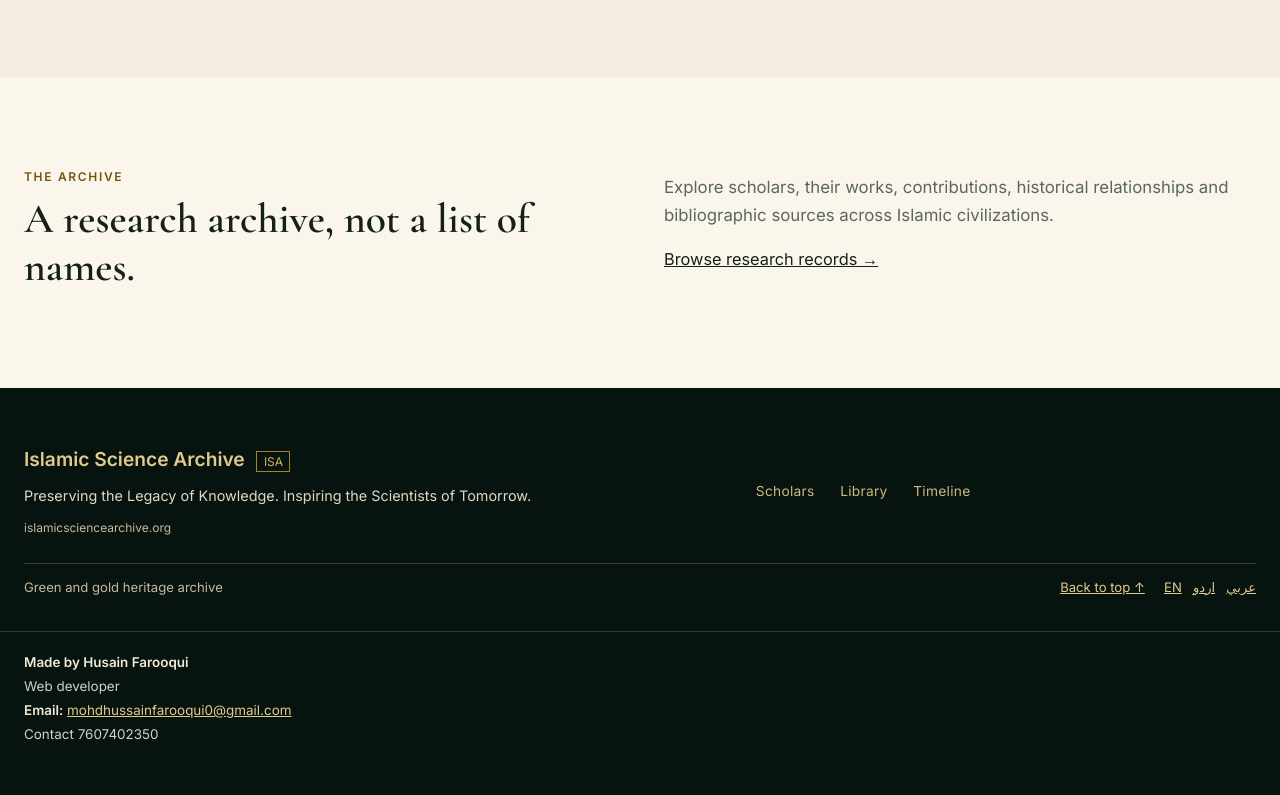
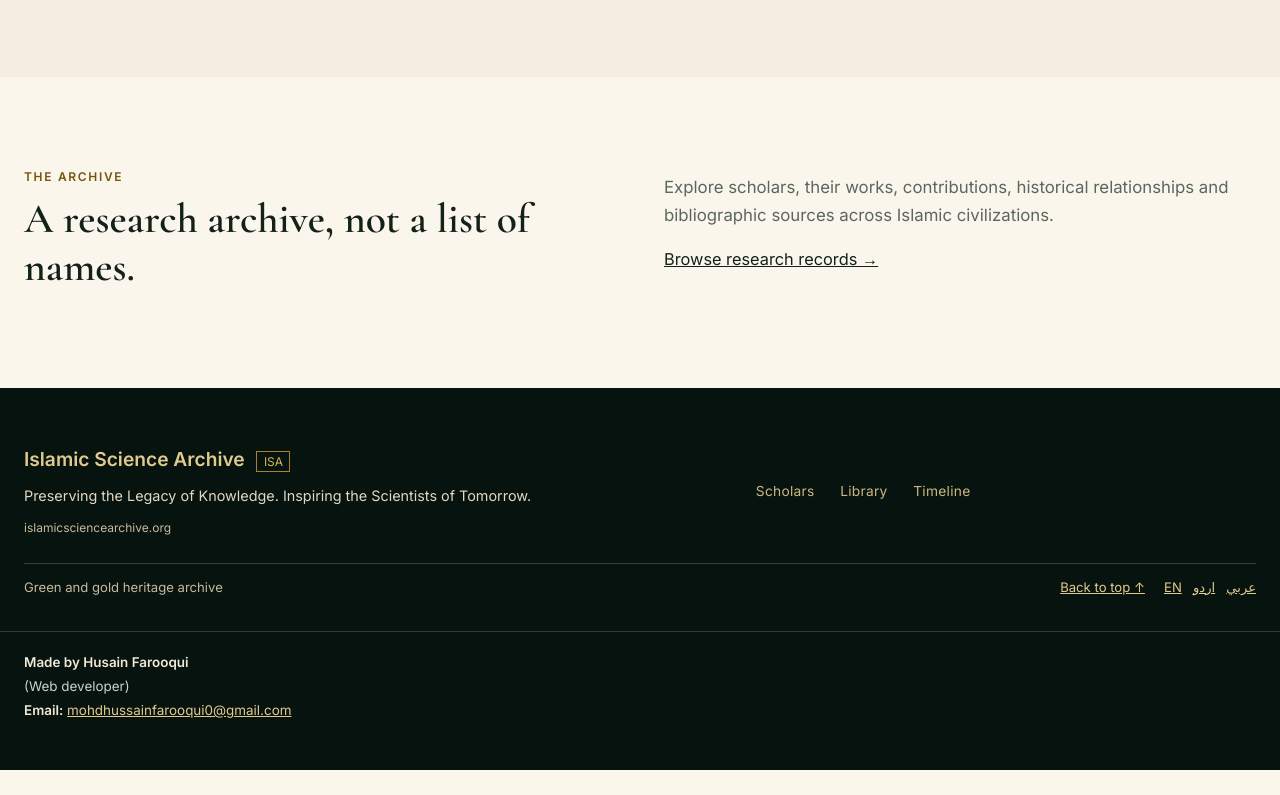
Before and after one commit to Husainfaroqui/ISA-Project-, a website built with Vite: page index.html in a window 1280 px wide. Shown: the part 5114-5909 px from the top of the page. After the commit the page ends 5884 px from the top, so only its background shows below. Built offline with nearby package versions, Linux system fonts and the light colour scheme; some packages are replaced by stand-ins of ours; no server answers; the database is empty; a web font is replaced by a local one.

Commit message:
Update footer contact information
Removed contact number from footer and added parentheses around the role.

```diff
--- a/src/pages/footer.html
+++ b/src/pages/footer.html
@@ -5,6 +5,6 @@
   <div class="footer-bottom"><span>Green and gold heritage archive</span><a href="/{L}/#top" data-i18n="top">Back to top ↑</a><div class="footer-languages"><a href="/en/" lang="en" aria-label="English">EN</a><a href="/ur/" lang="ur" aria-label="اردو">اردو</a><a href="/ar/" lang="ar" aria-label="العربية">عربي</a></div></div>
  </div>
  <div class="wrap footer-creator" aria-label="Website creator contact">
-  <p><strong>Made by Husain Farooqui</strong><br>Web developer<br><strong>Email:</strong> <a href="mailto:mohdhussainfarooqui0@gmail.com">mohdhussainfarooqui0@gmail.com</a><br>Contact 7607402350</p>
+  <p><strong>Made by Husain Farooqui</strong><br> (Web developer) <br><strong>Email:</strong> <a href="mailto:mohdhussainfarooqui0@gmail.com">mohdhussainfarooqui0@gmail.com</a></p>
  </div>
 </footer>
```
